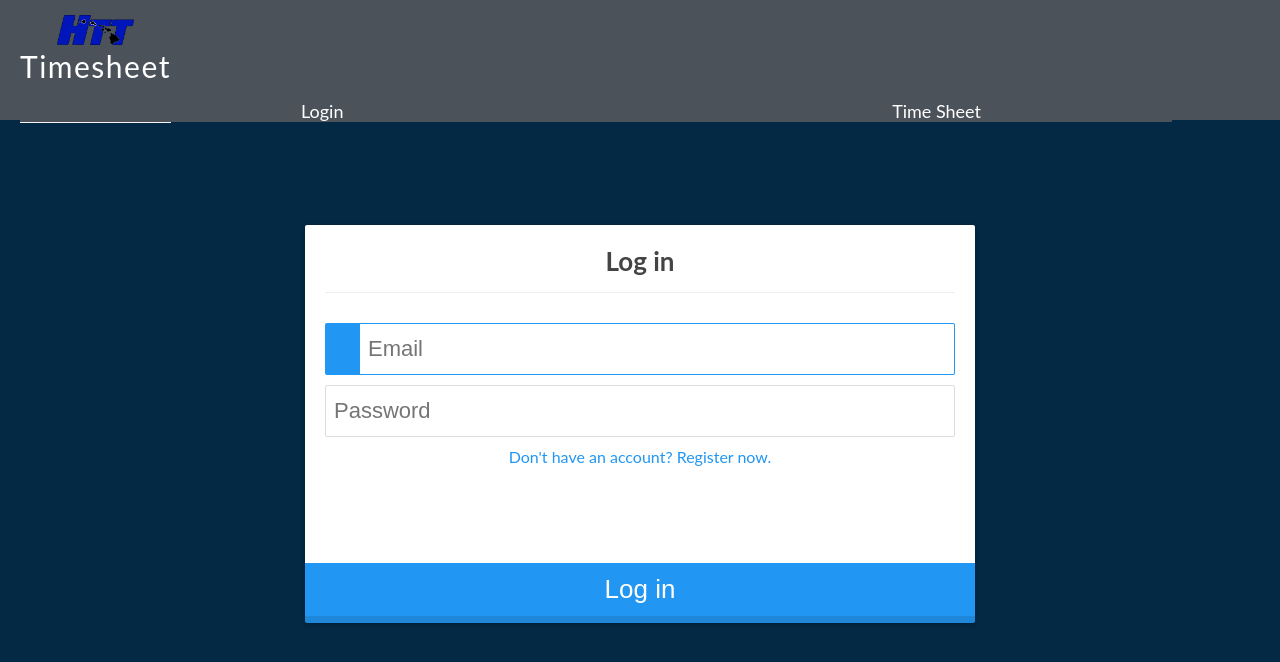
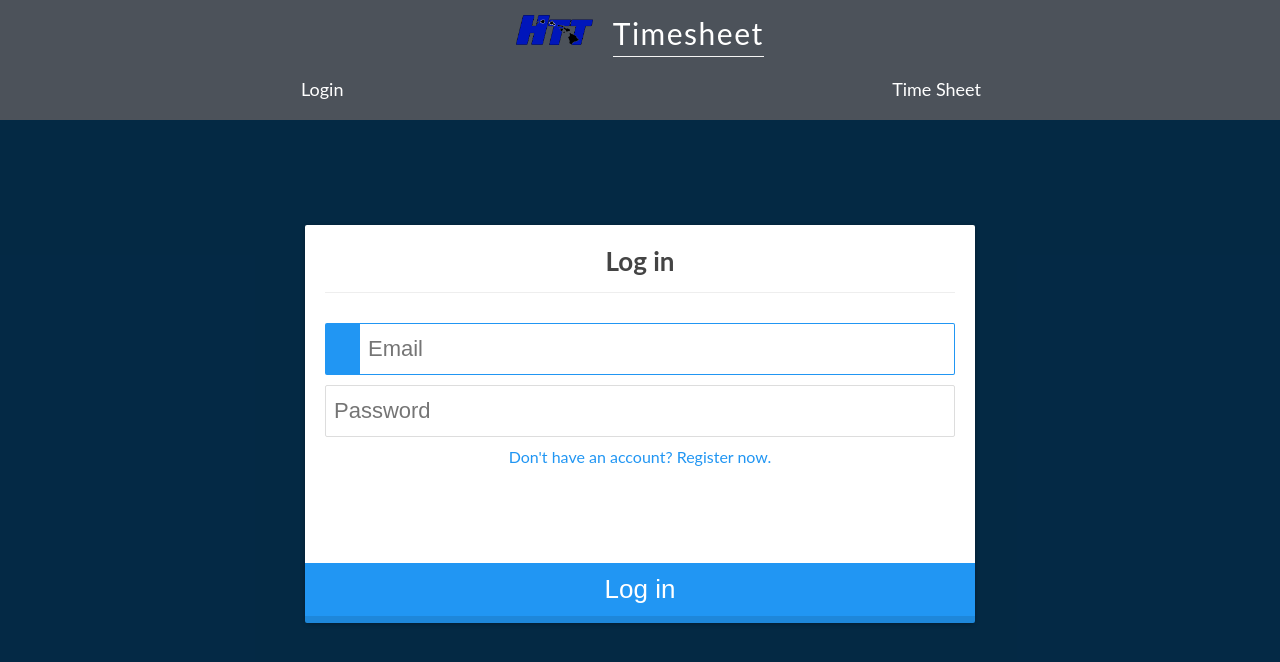
Before and after one commit to IsaiahHarris/htt-timesheet, a React (Create React App) app: page / in a window 1280 px wide. Shown: the top 662 px of the page. Built offline with nearby package versions, Linux system fonts and the light colour scheme.

Commit message:
remove absolute positioning on logo

```diff
--- a/src/Header/Header.scss
+++ b/src/Header/Header.scss
@@ -35,16 +35,17 @@
   }
 }
 .header-title-container {
+  display: flex;
+  justify-content: center;
+  width: 100%;
   .Header-title {
-    margin-left: auto;
-    width: 100%;
+    width: fit-content;
     font-size: 30px;
     letter-spacing: 1.5px;
     border-bottom: 1px solid whitesmoke;
     padding-bottom: 5px;
-    display: flex;
-    justify-content: center;
     height: 100%;
+    margin-left: 20px;
   }
 }
 .header-date {
```
